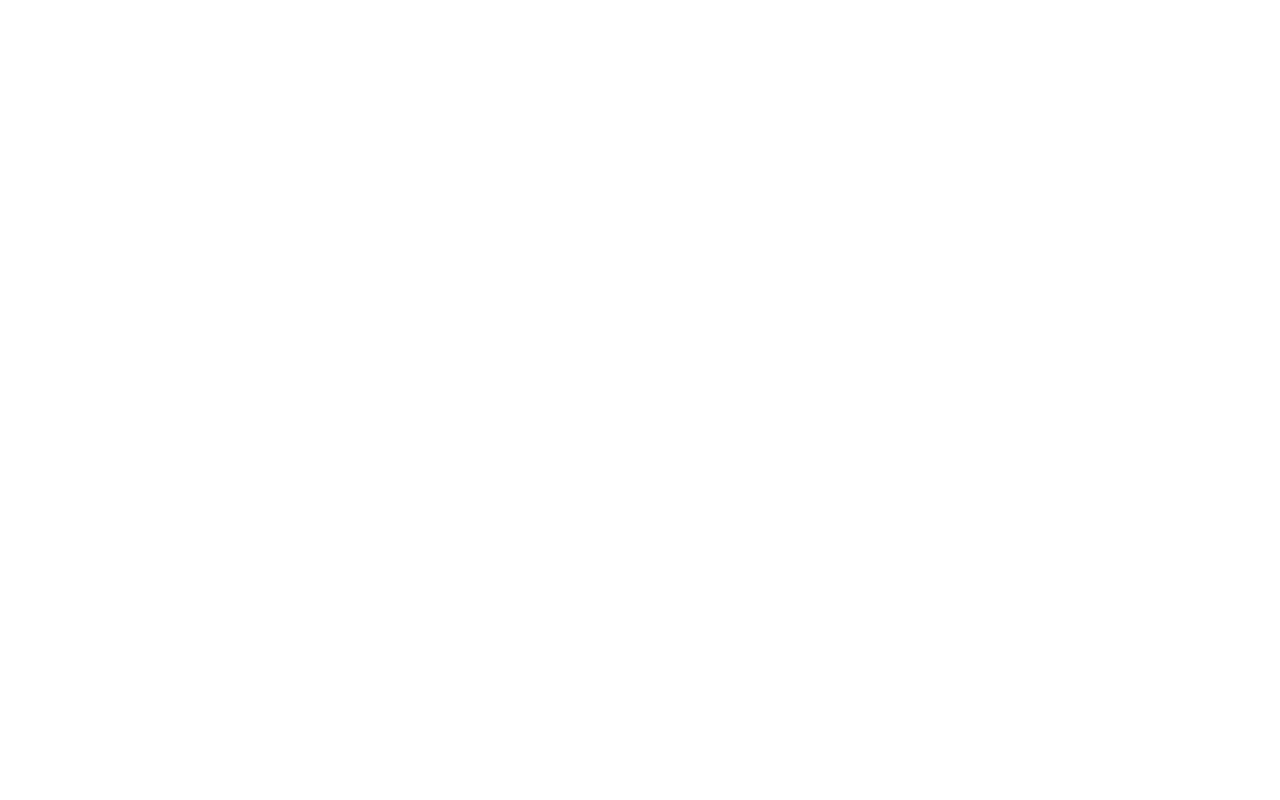
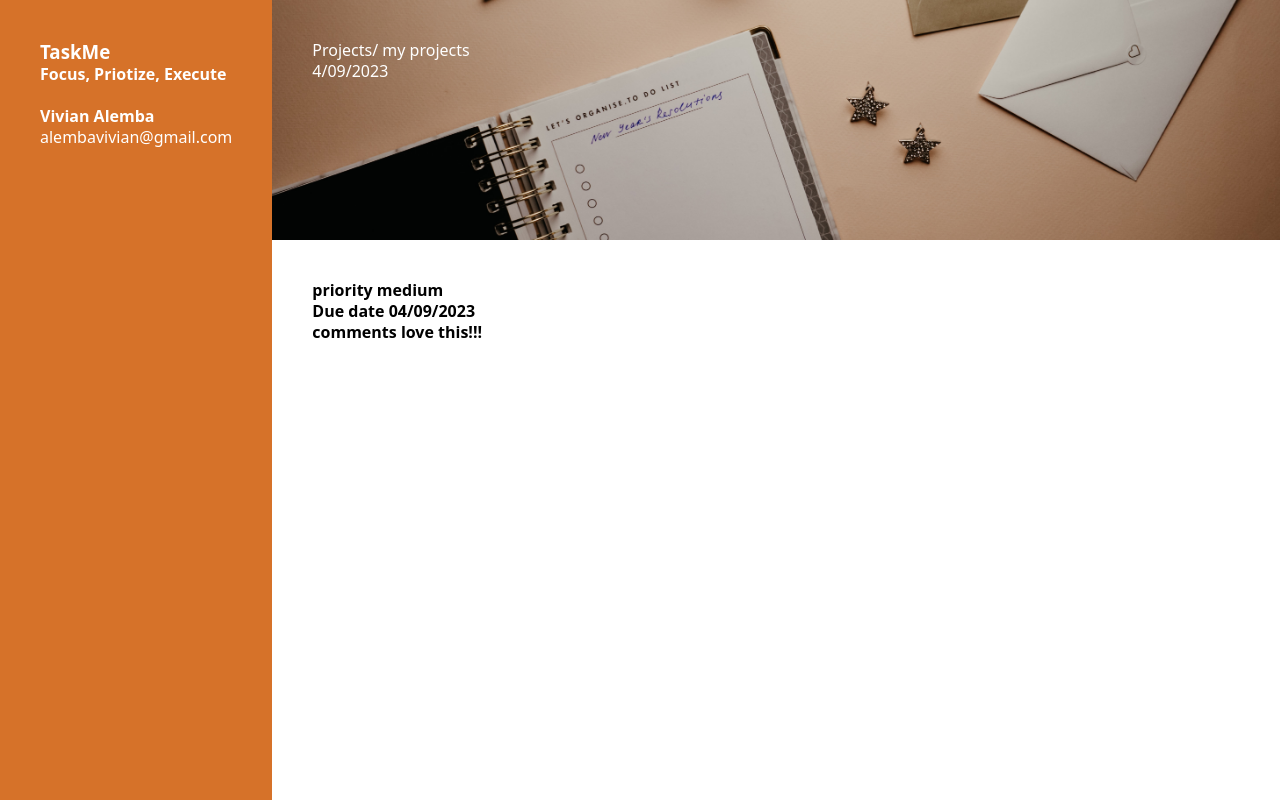
Before and after one commit to Alemba-Vivian/Todo-List, a website: page dist/index.html in a window 1280 px wide. Drawn offline with Linux system fonts and the light colour scheme.

Commit message:
designing the user interface

```diff
--- a/package.json
+++ b/package.json
@@ -11,6 +11,8 @@
   "author": "vivian alemba",
   "license": "ISC",
   "devDependencies": {
+    "css-loader": "^6.8.1",
+    "style-loader": "^3.3.3",
     "webpack": "^5.88.2",
     "webpack-cli": "^5.1.4"
   }
--- a/src/index.js
+++ b/src/index.js
@@ -1 +1,2 @@
-alert("hello vivian alemba");
+import './styles/style.css';
+// alert("hello vivian alemba");
--- /dev/null
+++ b/src/styles/style.css
@@ -0,0 +1,50 @@
+:root{
+    --header--backgroun-clr:#9e7bb5;
+    --sidebar--background-clr:#d67229 ;
+    --main--background-clr:white;
+
+
+}
+*{
+    padding: 0;
+    margin: 0;
+    box-sizing: border-box;
+}
+body{
+    min-height: 100vh;
+    line-height: 1.3;
+    font-family: system-ui, -apple-system, BlinkMacSystemFont, 'Segoe UI', Roboto, Oxygen, Ubuntu, Cantarell, 'Open Sans', 'Helvetica Neue', sans-serif;
+
+}
+#grid-container{
+    display: grid;
+    grid-template-columns: 1fr 4fr;
+    height: 100vh;
+}
+.header-container{
+    /* background-color: var(--header--backgroun-clr); */
+    background: url('../Assets/pexels-polina-kovaleva-5717411.jpg');
+    background-size: cover;
+    background-position: center;
+    padding: 40px;
+    height: 30vh;
+    color: white;
+}
+.sidebar-container{
+    background-color: var(--sidebar--background-clr);
+    padding: 40px;
+    color: white;
+
+}
+.grid-row-span{
+    grid-row: span 2;
+}
+
+.grid-colum-span{
+
+}
+.main-container{
+    background-color: var(--main--background-clr);
+    padding: 40px;
+    height: 70vh;
+}
```
Also changed, not shown: dist/16808bd0588a71453ef0.jpg (added), dist/index.html, dist/main.js, src/Assets/pexels-polina-kovaleva-5717411.jpg (added), 1 other file.
